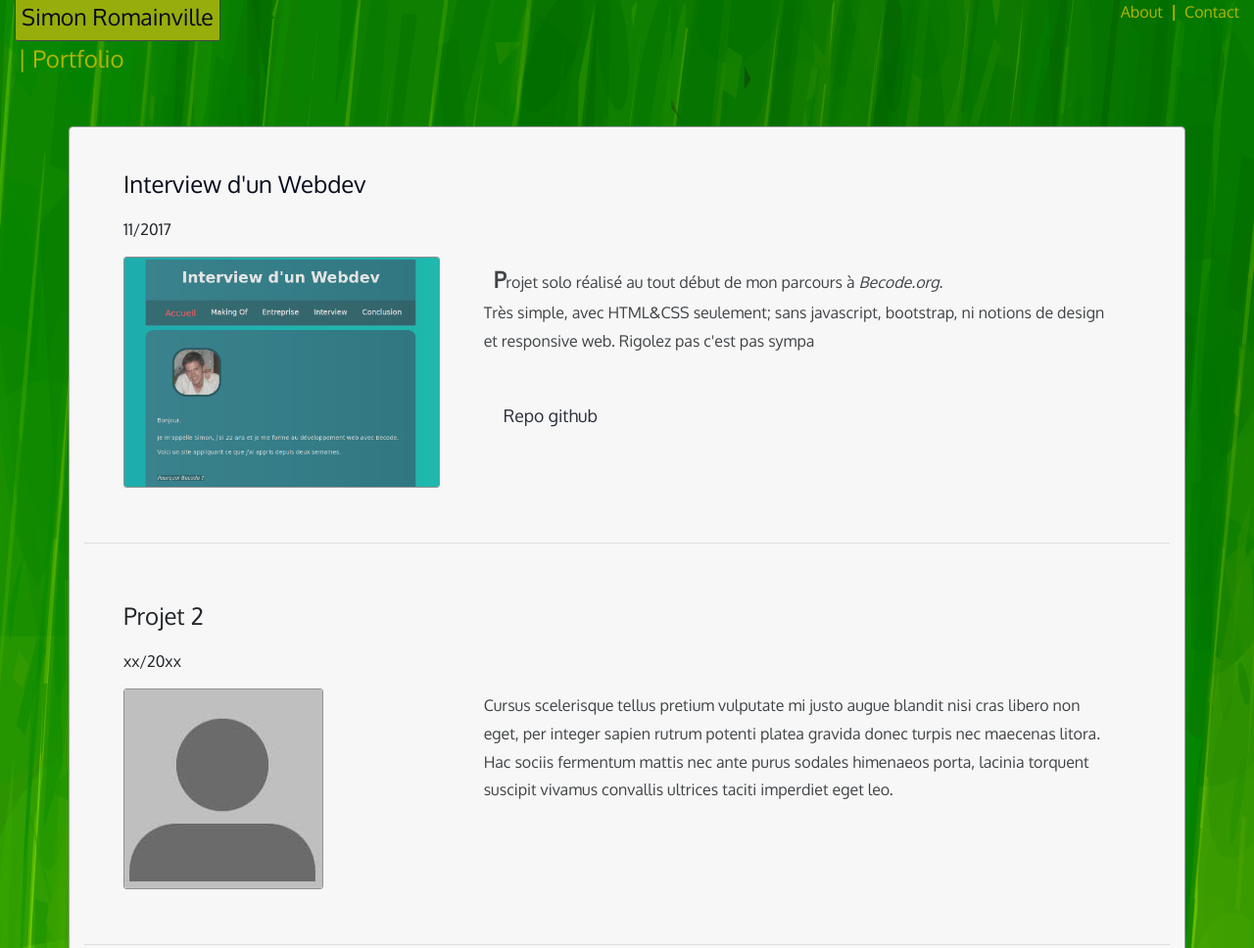
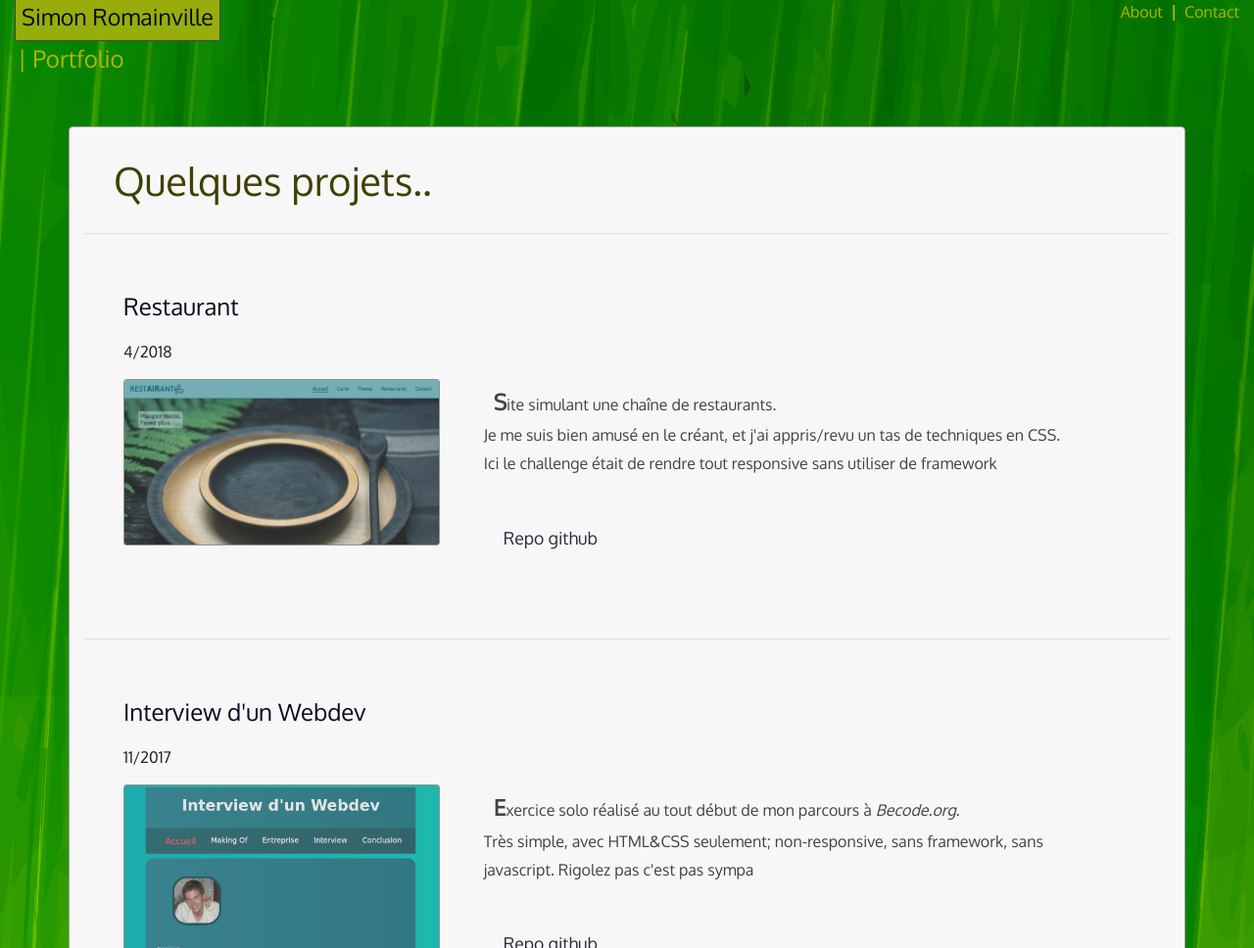
Before and after one commit to Dorgenark/Dorgenark.github.io, a plain HTML site: page index.html in a window 1280 px wide. Shown: the top 968 px of the page at 98% size. Drawn offline with Linux system fonts and the light colour scheme.

Commit message:
ajout projet restaurant

```diff
--- a/assets/scss/style.scss
+++ b/assets/scss/style.scss
@@ -2,6 +2,11 @@ body {
   background: url(../img/background.svg) no-repeat center top fixed;
   background-size: 100.4% 100.2%;
   font-family: 'Oxygen', sans-serif;
+}
+
+h1 {
+  margin: 30px;
+  color: #3F4005;
 }
 
 .name {
--- a/index.html
+++ b/index.html
@@ -32,6 +32,26 @@
 
 
 			<div class="projetdiv container">
+				<h1>Quelques projets..</h1>
+				<hr/>
+				<div class="row">
+					  <div class="col">
+							<div class="row projet">
+								<div class="col-4">
+									<p class="projet-titre"><a href="https://dorgenark.github.io/projet-restaurant/">Restaurant</a></p>
+									<p>4/2018</p>
+									<a href="https://dorgenark.github.io/projet-restaurant/"><img class="photo img-fluid" src="assets/img/projetresto.png" /></a>
+								</div>
+								<div class="col-8 texte">
+									<p><strong>S</strong>ite simulant une chaîne de restaurants.<br/>
+									Je me suis bien amusé en le créant, et j'ai appris/revu un tas de techniques en CSS.<br/>
+									Ici le challenge était de rendre tout responsive sans utiliser de framework</p>
+										<p><a class="repolink" href="https://github.com/Dorgenark/projet-restaurant">Repo github</a></p>
+								</div>
+							</div>
+						</div>
+				</div>
+				<hr/>
 				<div class="row">
 					  <div class="col">
 							<div class="row projet">
@@ -41,8 +61,8 @@
 									<a href="https://dorgenark.github.io/interview-webdev/"><img class="photo img-fluid" src="assets/img/projetwebdev.png" /></a>
 								</div>
 								<div class="col-8 texte">
-									<p><strong>P</strong>rojet solo réalisé au tout début de mon parcours à <i>Becode.org</i>.<br/>
-										Très simple, avec HTML&amp;CSS seulement; sans javascript, bootstrap, ni notions de design et responsive web. Rigolez pas c'est pas sympa</p>
+									<p><strong>E</strong>xercice solo réalisé au tout début de mon parcours à <i>Becode.org</i>.<br/>
+										Très simple, avec HTML&amp;CSS seulement; non-responsive, sans framework, sans javascript. Rigolez pas c'est pas sympa</p>
 										<p><a class="repolink" href="https://github.com/Dorgenark/interview-webdev">Repo github</a></p>
 								</div>
 							</div>
@@ -53,22 +73,7 @@
 					  <div class="col">
 							<div class="row projet">
 								<div class="col-4">
-									<p class="projet-titre">Projet 2</p>
-									<p>xx/20xx</p>
-									<img class="photo img-fluid" src="assets/img/profil.jpg" />
-								</div>
-								<div class="col-8 texte">
-									<p>Cursus scelerisque tellus pretium vulputate mi justo augue blandit nisi cras libero non eget, per integer sapien rutrum potenti platea gravida donec turpis nec maecenas litora. Hac sociis fermentum mattis nec ante purus sodales himenaeos porta, lacinia torquent suscipit vivamus convallis ultrices taciti imperdiet eget leo.</p>
-								</div>
-							</div>
-						</div>
-				</div>
-				<hr/>
-				<div class="row">
-					  <div class="col">
-							<div class="row projet">
-								<div class="col-4">
-									<p class="projet-titre">Projet 3</p>
+									<p class="projet-titre">projet</p>
 									<p>xx/20xx</p>
 									<img class="photo img-fluid" src="assets/img/profil.jpg" />
 								</div>
```
Also changed, not shown: assets/css/style.css, assets/img/projetresto.png (added), 1 other file.
